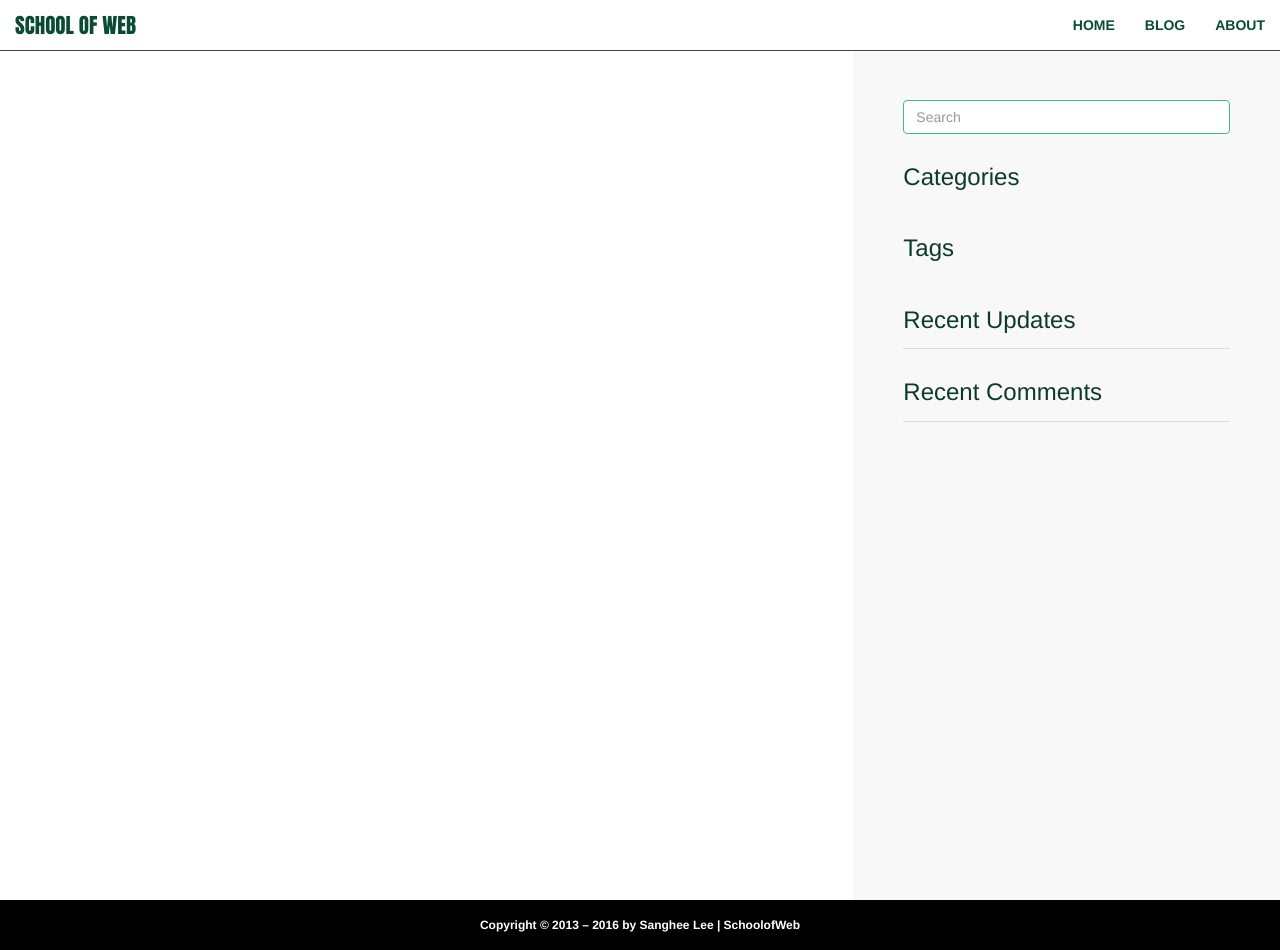
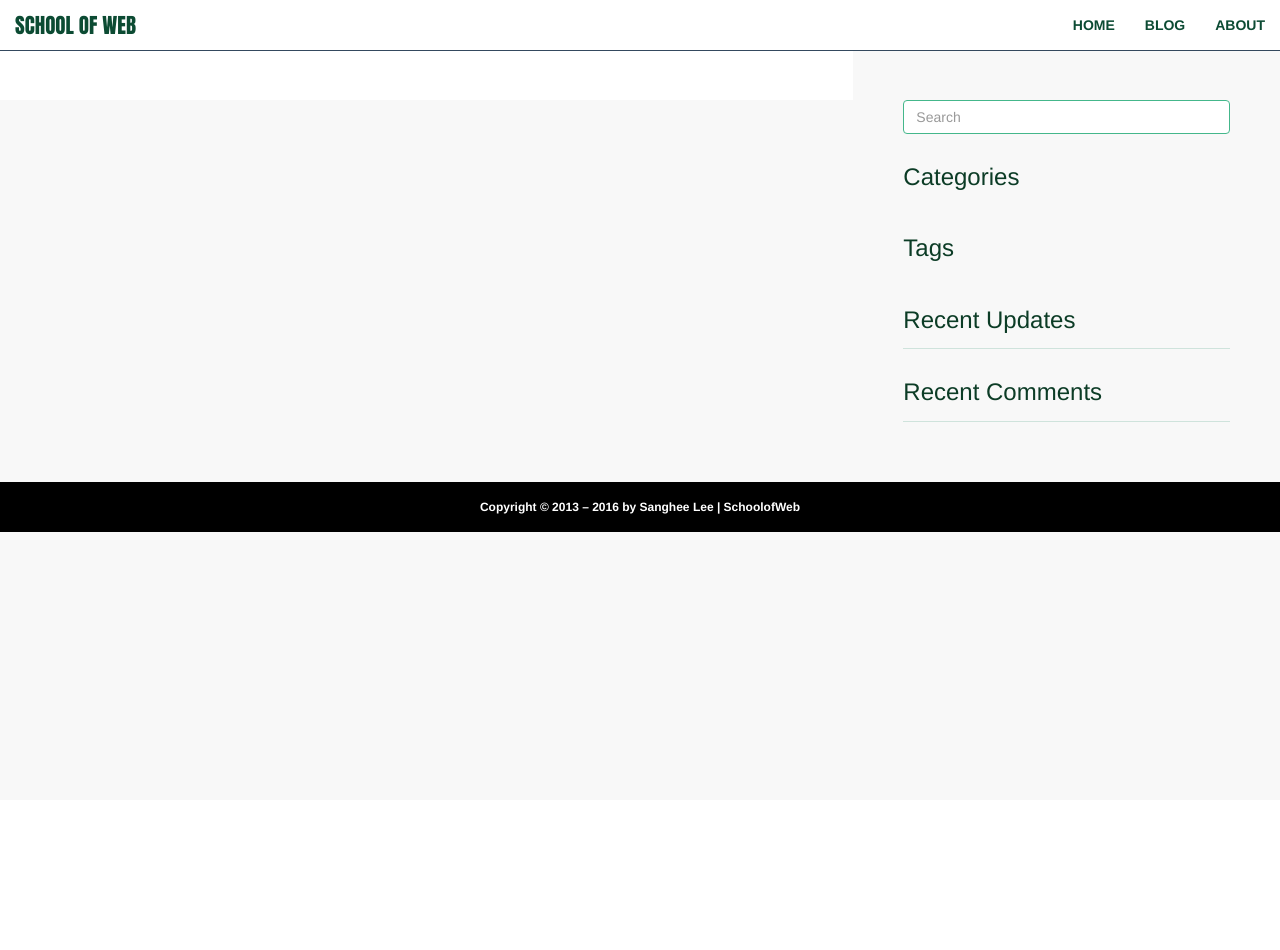
Before and after one commit to sanghee911/schoolofweb_old, a Django app: template blog/templates/blog/category_tag.html in a window 1280 px wide. After the commit the page ends 532 px from the top, so only its background shows below. Run offline with Django 3.2, Linux system fonts and the light colour scheme; the template is opened without the code that fills it, so the values that code supplies are empty; some libraries are stand-ins or nearby versions.

```diff
--- a/blog/static/blog/css/blog.css
+++ b/blog/static/blog/css/blog.css
@@ -9,12 +9,19 @@ body, h1, h2, h3, h4, h5, h6, p, a {
 body {
     margin: 0;
     padding: 0;
+    background-color: #F8F8F8;
 }
 
 p {
     margin: 1em 0;
 }
-
+.container-fluid {
+    max-width: 1400px;
+}
+.main {
+    background-color: #FFF;
+    box-shadow: -1000px 0 0 #FFF;
+}
 .navbar {
     margin: 0;
 }
--- a/blog/static/blog/js/blog.js
+++ b/blog/static/blog/js/blog.js
@@ -12,11 +12,11 @@ $(document).ready(function () {
 });
 
 // this script keeps sidebar height same as content height
-$(window).on('load resize', function () {
-    if (window.matchMedia('(min-width: 992px)').matches) {
-        var docHeight = $(document).height();
-        $('.sidebar').height(docHeight);
-    } else {
-        $('.sidebar').height('auto');
-    }
-});
+// $(window).on('load resize', function () {
+//     if (window.matchMedia('(min-width: 992px)').matches) {
+//         var docHeight = $(document).height();
+//         $('.sidebar').height(docHeight);
+//     } else {
+//         $('.sidebar').height('auto');
+//     }
+// });
```
